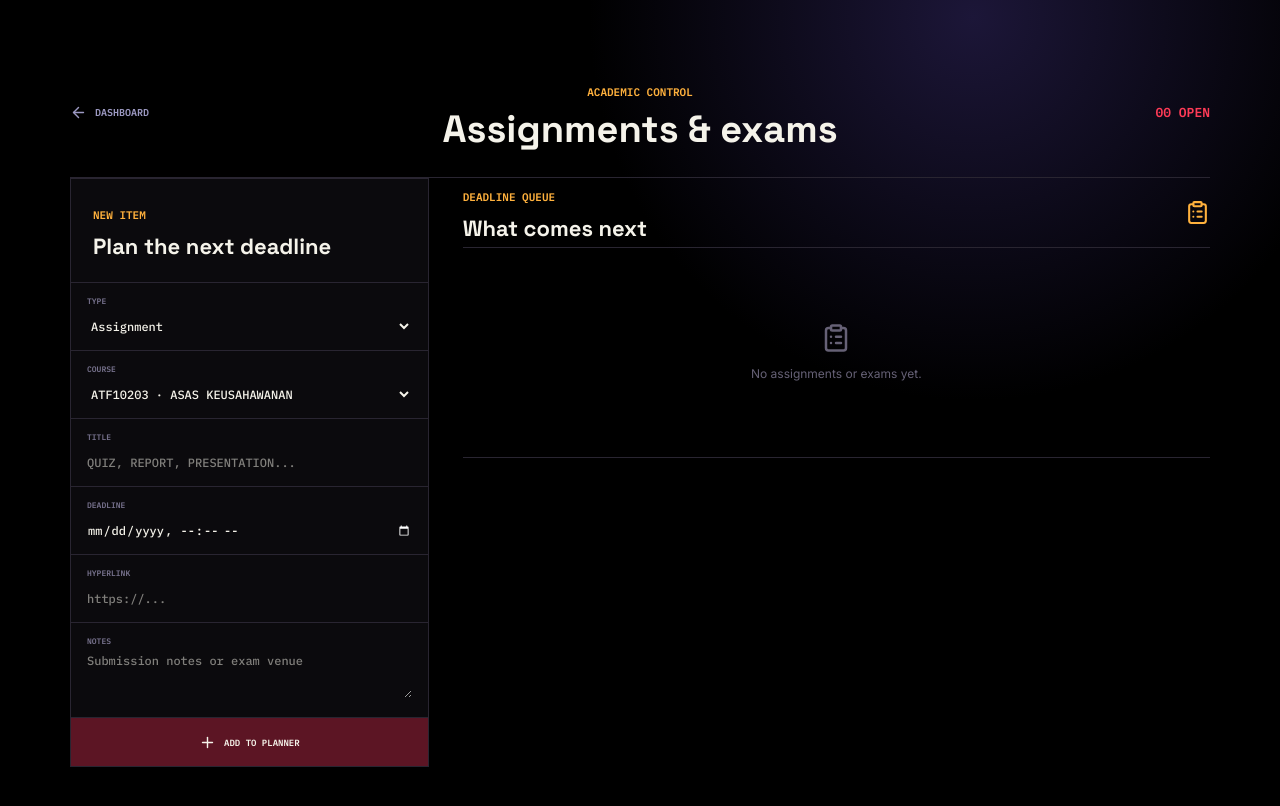
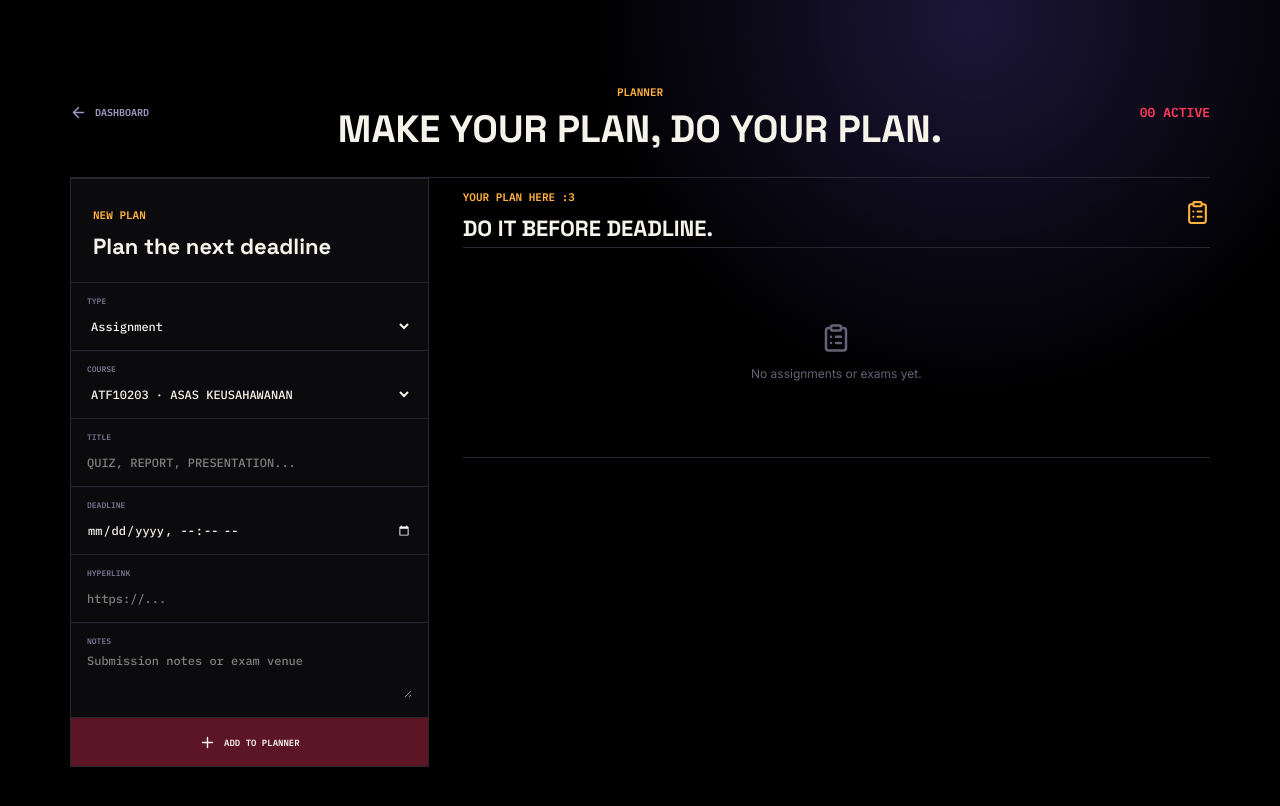
Before and after one commit to yongjern/UMKSystem, a Next.js app: page /planner in a window 1280 px wide. Shown: the top 806 px of the page. Built offline with nearby package versions, Linux system fonts and the light colour scheme.

Commit message:
[preview] V1.05.3 版本 - 針對 Planner 翻譯進行更新 - 針對 Notifications 功能，每個版本都會顯示版本號及歡迎使用 MYUMK 系統的提示 - manifest change from My UMK Dashboard to MyUMK

```diff
--- a/src/app/manifest.ts
+++ b/src/app/manifest.ts
@@ -2,8 +2,8 @@ import type { MetadataRoute } from "next";
 
 export default function manifest(): MetadataRoute.Manifest {
   return {
-    name: "My UMK Personal Dashboard",
-    short_name: "My UMK",
+    name: "MyUMK",
+    short_name: "MyUMK",
     description: "UMK classes, deadlines, buses, and campus tools in one place.",
     start_url: "/",
     display: "standalone",
--- a/src/components/dashboard.tsx
+++ b/src/components/dashboard.tsx
@@ -118,7 +118,7 @@ function busCountdown(now: Date, departure: Date) {
 async function showNotificationTest() {
   if (typeof Notification === "undefined" || Notification.permission !== "granted") return false;
   const options: NotificationOptions = {
-    body: "歡迎使用 Yong's MYUMK 系統。此消息僅爲確定消息使用。This is a Test Message. Please ignore it.",
+    body: "歡迎使用 Yong's MYUMK 系統。MYUMK系統版本為 : v.1.05.3 Preview 穩定版本",
     icon: "/logo.svg",
     tag: `umk-load-test-${Date.now()}`,
   };
--- a/src/components/planner.tsx
+++ b/src/components/planner.tsx
@@ -73,15 +73,15 @@ export function Planner() {
     <main className="planner-shell">
       <header className="planner-header">
         <Link href="/" className="back-link"><ArrowLeft size={17} /> DASHBOARD</Link>
-        <div><span className="eyebrow">ACADEMIC CONTROL</span><h1>Assignments & exams</h1></div>
-        <span className="planner-count">{activeItems.length.toString().padStart(2, "0")} OPEN</span>
+        <div><span className="eyebrow">PLANNER</span><h1>MAKE YOUR PLAN, DO YOUR PLAN.</h1></div>
+        <span className="planner-count">{activeItems.length.toString().padStart(2, "0")} ACTIVE</span>
       </header>
 
       {nextExam ? <section className="exam-countdown"><CalendarClock size={30} /><div><span>NEXT EXAM</span><h2>{nextExam.title.toUpperCase()}</h2><p>{nextExam.courseCode} · {new Date(nextExam.dueAt).toLocaleString("en-MY", { dateStyle: "medium", timeStyle: "short" })}</p></div><strong>{timeRemaining(nextExam.dueAt, now)}</strong></section> : null}
 
       <div className="planner-grid">
         <form className="planner-form" onSubmit={addItem}>
-          <div><span className="eyebrow">NEW ITEM</span><h2>Plan the next deadline</h2></div>
+          <div><span className="eyebrow">NEW PLAN</span><h2>Plan the next deadline</h2></div>
           <label><span>TYPE</span><select value={kind} onChange={(event) => setKind(event.target.value as PlannerItem["kind"])}><option value="assignment">Assignment</option><option value="exam">Exam</option><option value="revision">Revision</option></select></label>
           <label><span>COURSE</span><select value={courseCode} onChange={(event) => setCourseCode(event.target.value)}>{Object.entries(courseNames).map(([code, name]) => <option value={code} key={code}>{code} · {name}</option>)}<option value="OTHER">OTHER</option></select></label>
           <label><span>TITLE</span><input value={title} onChange={(event) => setTitle(event.target.value.toUpperCase())} placeholder="QUIZ, REPORT, PRESENTATION..." required /></label>
@@ -92,7 +92,7 @@ export function Planner() {
         </form>
 
         <section className="planner-list" aria-labelledby="planner-list-title">
-          <div className="planner-list-heading"><div><span className="eyebrow">DEADLINE QUEUE</span><h2 id="planner-list-title">What comes next</h2></div><ClipboardList size={25} /></div>
+          <div className="planner-list-heading"><div><span className="eyebrow">YOUR PLAN HERE :3</span><h2 id="planner-list-title">DO IT BEFORE DEADLINE.</h2></div><ClipboardList size={25} /></div>
           {items.length ? items.map((item) => {
             const overdue = !item.completed && new Date(item.dueAt) <= now;
             return <article className={`planner-item${item.completed ? " completed" : ""}${overdue ? " overdue" : ""}`} key={item.id}>
```
